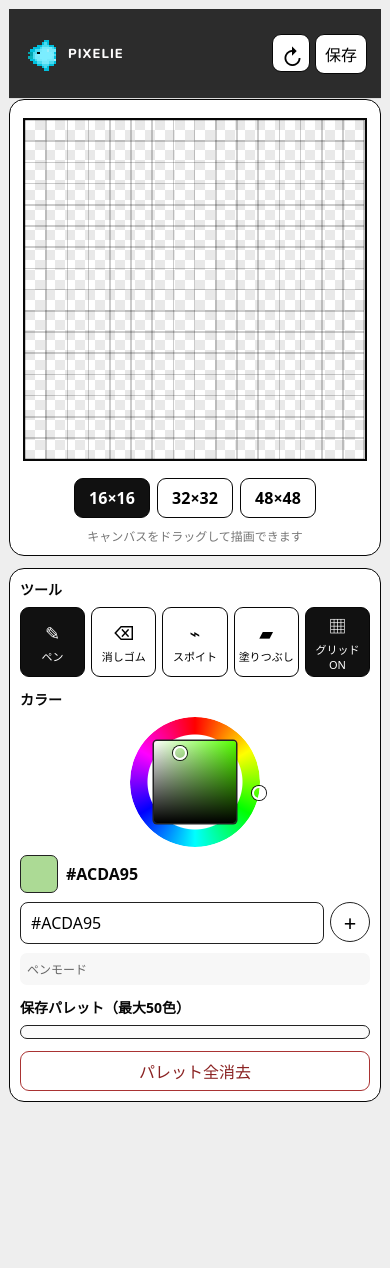
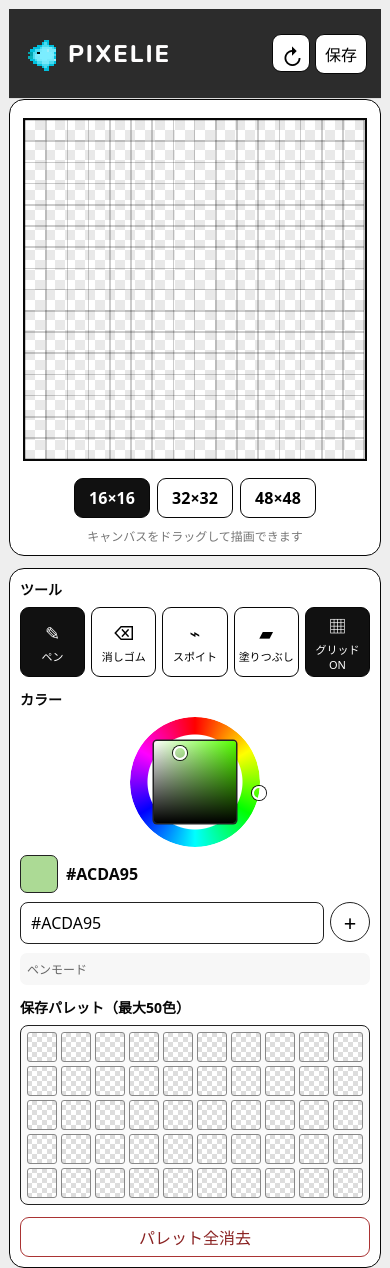
Before and after one commit to Manbo-M/PIXELIE, a plain HTML site: page index.html in a window 390 px wide. Before the commit the page ends 1111 px from the top, so only its background shows below. Drawn offline with nearby package versions, Linux system fonts and the light colour scheme.

Commit message:
Add files via upload

```diff
--- a/index.html
+++ b/index.html
@@ -532,7 +532,7 @@ button{
     height:38px
   }
   .brand{
-    font-size:13px
+    font-size:24px
   }
   .actions{
     gap:5px
@@ -772,7 +772,7 @@ function hsvrgb(h,S,v){let i=Math.floor(h*6),f=h*6-i,p=v*(1-S),q=v*(1-f*S),t=v*(
 function hexrgb(h){h=h.replace("#","");if(!/^[0-9a-f]{6}$/i.test(h))return null;return[0,2,4].map(i=>parseInt(h.slice(i,i+2),16))}
 function rgbhsv(r,g,b){r/=255;g/=255;b/=255;let M=Math.max(r,g,b),m=Math.min(r,g,b),d=M-m,h=0;if(d){if(M==r)h=((g-b)/d)%6;else if(M==g)h=(b-r)/d+2;else h=(r-g)/d+4;h/=6;if(h<0)h+=1}return{h,s:d?(d/M):0,v:M}}
 function setColor(hex,why=""){let q=hexrgb(hex);if(!q)return false;let z=rgbhsv(...q);s.color=rgbhex(...q);s.h=z.h;s.sat=z.s;s.val=z.v;uiColor();if(why)log("色変更",s.color+" ("+why+")");return true}
-function uiColor(){ $("hex").value=s.color;$("label").textContent=s.color;$("preview").style.background=s.color;$("sv").style.setProperty("--h",s.h*360);let a=s.h*Math.PI*2-Math.PI/2;$("humark").style.left=(50+Math.cos(a)*50)+"%";$("humark").style.top=(50+Math.sin(a)*50)+"%";$("svmark").style.left=s.sat*100+"%";$("svmark").style.top=(1-s.val)*100+"%";renderPalette()}
+function uiColor(){ $("hex").value=s.color;$("label").textContent=s.color;$("preview").style.background=s.color;$("sv").style.setProperty("--h",s.h*360);let a=s.h*Math.PI*2-Math.PI/2;$("humark").style.left=(50+Math.cos(a)*50)+"%";$("humark").style.top=(50+Math.sin(a)*50)+"%";$("svmark").style.left=s.sat*100+"%";$("svmark").style.top=(1-s.val)*100+"%";palette()}
 function grid(){g.innerHTML="";let n=s.size;g.setAttribute("viewBox","0 0 "+n+" "+n);g.style.display=s.grid?"block":"none";for(let i=0;i<=n;i++){for(let q=0;q<2;q++){let l=document.createElementNS("http://www.w3.org/2000/svg","line");if(q){l.setAttribute("x1",0);l.setAttribute("x2",n);l.setAttribute("y1",i);l.setAttribute("y2",i)}else{l.setAttribute("x1",i);l.setAttribute("x2",i);l.setAttribute("y1",0);l.setAttribute("y2",n)}l.setAttribute("stroke","rgba(0,0,0,.20)");l.setAttribute("stroke-width",".08");l.setAttribute("shape-rendering","crispEdges");g.appendChild(l)}}}
 function init(n=s.size){s.size=n;c.width=c.height=n;x.imageSmoothingEnabled=false;x.clearRect(0,0,n,n);grid();document.querySelectorAll(".size").forEach(b=>b.classList.toggle("active",+b.dataset.size===n));log("キャンバス初期化",n+"×"+n)}
 function tool(t){if(t==="grid"){s.grid=!s.grid;grid();document.querySelector('[data-tool="grid"]').innerHTML="<span>▦</span>グリッド "+(s.grid?"ON":"OFF");log("グリッド",s.grid?"ON":"OFF");return}s.tool=t;document.querySelectorAll(".tool").forEach(b=>{if(b.dataset.tool!=="grid")b.classList.toggle("active",b.dataset.tool===t)});$("status").textContent={pen:"ペンモード",eraser:"消しゴムモード",eyedropper:"スポイトモード",fill:"塗りつぶしモード"}[t];log("ツール変更",t)}
```
